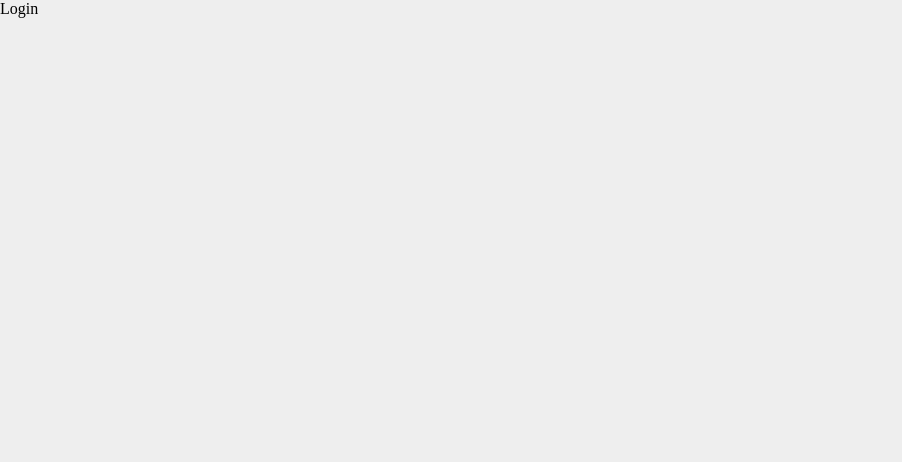
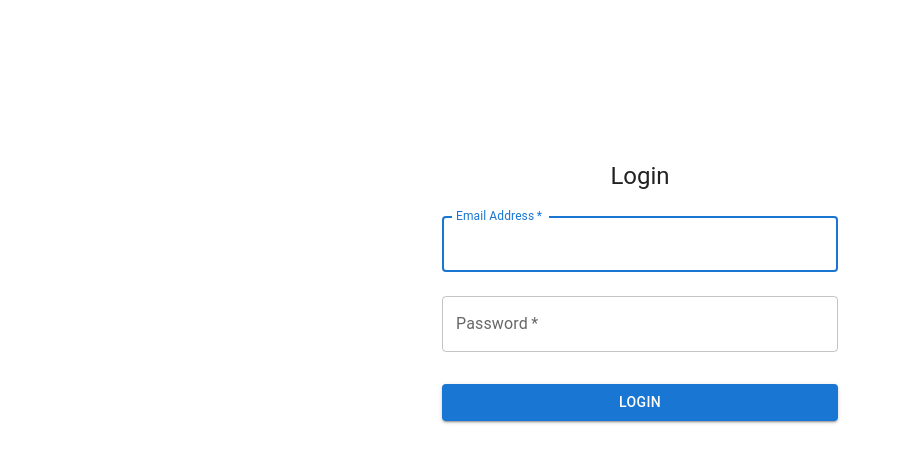
Before and after one commit to yusifmustafa/employee_managment, a React (Vite) app: page / in a window 1280 px wide. Shown: the top 462 px of the page, without its empty margins (0-902 px from the left). Built offline with nearby package versions, Linux system fonts and the light colour scheme.

Commit message:
Login sehifesi yaradildi

```diff
--- a/src/pages/login_page/LoginPage.jsx
+++ b/src/pages/login_page/LoginPage.jsx
@@ -1,9 +1,66 @@
 import React from "react";
+import {
+  Box,
+  Button,
+  Container,
+  createTheme,
+  CssBaseline,
+  TextField,
+  ThemeProvider,
+  Typography,
+} from "@mui/material";
 const LoginPage = () => {
+  const defaultTheme = createTheme();
   return (
     <>
-      Login
-     </>
+      <ThemeProvider theme={defaultTheme}>
+        <Container component="main" maxWidth="xs">
+          <CssBaseline />
+          <Box
+            sx={{
+              marginTop: 20,
+              display: "flex",
+              flexDirection: "column",
+              alignItems: "center",
+            }}
+          >
+            <Typography component="h1" variant="h5">
+              Login{" "}
+            </Typography>
+            <Box component="form" noValidate sx={{ mt: 1 }}>
+              <TextField
+                margin="normal"
+                required
+                fullWidth
+                id="email"
+                label="Email Address"
+                name="email"
+                autoComplete="email"
+                autoFocus
+              />
+              <TextField
+                margin="normal"
+                required
+                fullWidth
+                name="password"
+                label="Password"
+                type="password"
+                id="password"
+                autoComplete="current-password"
+              />
+              <Button
+                type="submit"
+                fullWidth
+                variant="contained"
+                sx={{ mt: 3, mb: 2 }}
+              >
+                Login
+              </Button>
+            </Box>
+          </Box>
+        </Container>
+      </ThemeProvider>
+    </>
   );
 };
 
```
